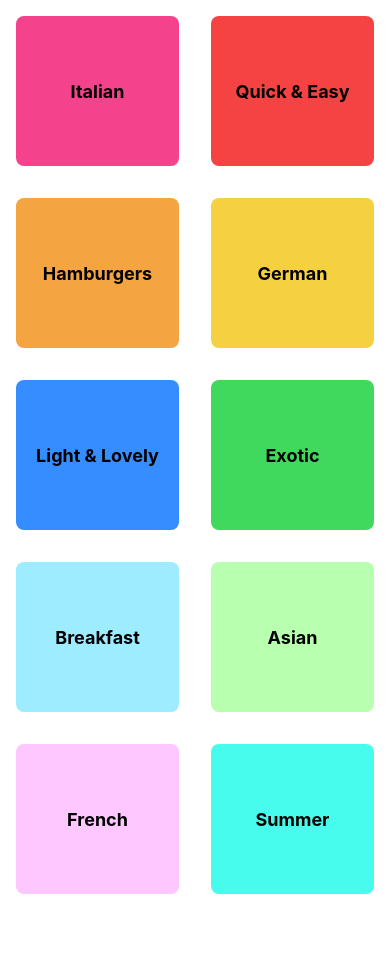
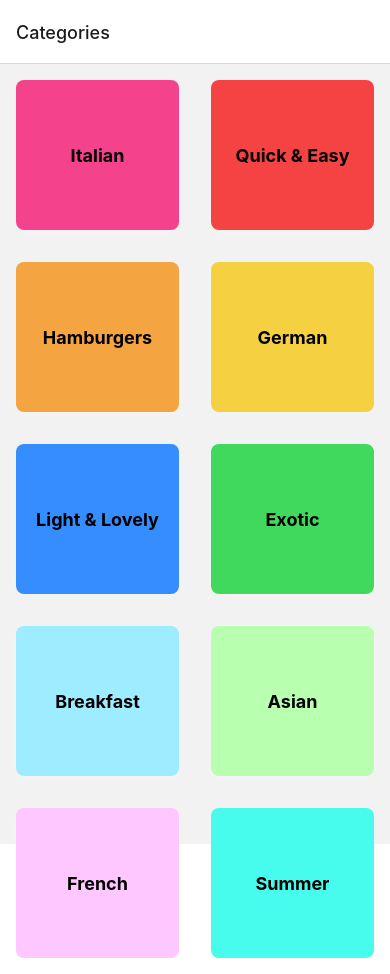
Before and after one commit to imammufiid/react-native-mealapp, a React Native app: screen / in a window 390 px wide. Before the commit the page ends 910 px from the top, so only its background shows below. Built offline with nearby package versions, Linux system fonts and the light colour scheme.

Commit message:
feat: Setup navigation

```diff
--- a/App.tsx
+++ b/App.tsx
@@ -1,11 +1,21 @@
 import {CategoriesScreen} from "./src/screen/CategoriesScreen";
 import {StatusBar} from "expo-status-bar";
+import {NavigationContainer} from "@react-navigation/native";
+import {createNativeStackNavigator} from "@react-navigation/native-stack";
+
+const Stack = createNativeStackNavigator()
 
 export default function App() {
   return (
     <>
-      <StatusBar style={'light'}/>
-      <CategoriesScreen/>
+      <StatusBar style={'dark'}/>
+      <NavigationContainer>
+        <Stack.Navigator>
+          <Stack.Screen
+            name='Categories'
+            component={CategoriesScreen}/>
+        </Stack.Navigator>
+      </NavigationContainer>
     </>
   );
 }
--- a/package.json
+++ b/package.json
@@ -10,10 +10,14 @@
     "ts:check": "tsc"
   },
   "dependencies": {
+    "@react-navigation/native": "^6.1.9",
+    "@react-navigation/native-stack": "^6.9.17",
     "expo": "~49.0.15",
     "expo-status-bar": "~1.6.0",
     "react": "18.2.0",
-    "react-native": "0.72.6"
+    "react-native": "0.72.6",
+    "react-native-safe-area-context": "4.6.3",
+    "react-native-screens": "~3.22.0"
   },
   "devDependencies": {
     "@babel/core": "^7.20.0",
```
Also changed, not shown: 1 other file (tests, documents, lock files or other folders).
